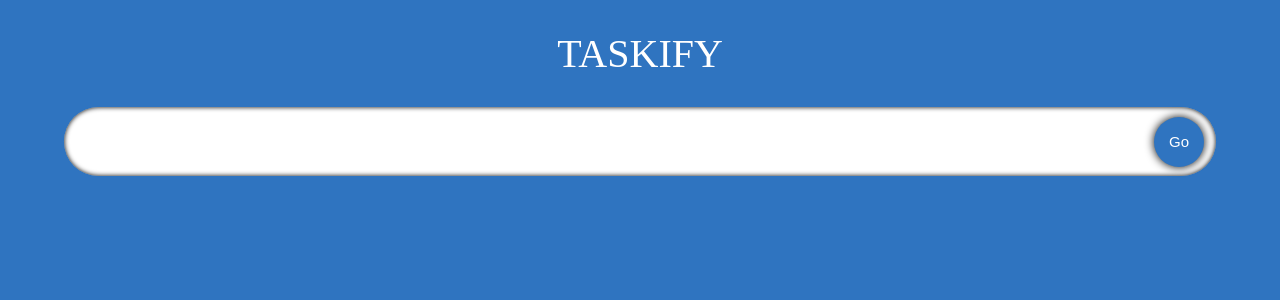
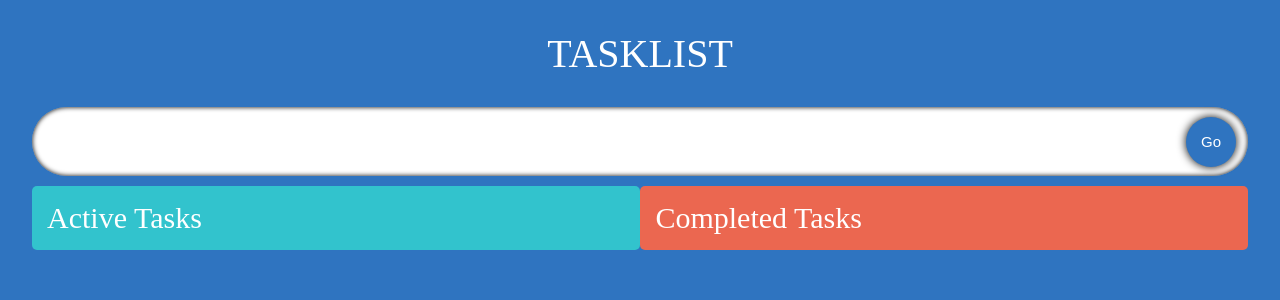
Before and after one commit to Cristian-Rosca/TypeScript-Kanban, a React (Create React App) app: page / in a window 1280 px wide. Shown: the top 300 px of the page. Built offline with nearby package versions, Linux system fonts and the light colour scheme; a web font is replaced by a local one.

Commit message:
add Active and Complete ToDoList components and imported css

```diff
--- a/src/App.tsx
+++ b/src/App.tsx
@@ -25,7 +25,7 @@
 
   return (
     <div className="App">
-      <span className="heading">Taskify</span>
+      <span className="heading">Tasklist</span>
       <InputField toDo={toDo} setToDo={setToDo} handleAdd={handleAdd}/>
       <ToDoList toDos={toDos} setToDos={setToDos}/>
     </div>
--- a/src/components/ToDoList.tsx
+++ b/src/components/ToDoList.tsx
@@ -12,15 +12,35 @@
 
 const ToDoList: React.FC<Props> = ({toDos, setToDos}) => {
     return (
-        <div className="toDos">
-            {toDos.map(toDo => (
-                <SingleToDo
-                toDo={toDo}
-                key={toDo.id}
-                toDos={toDos}
-                setToDos={setToDos}
-                />
-            ))}
+        <div className="container">
+            <div className="toDos">
+                <span className="toDos__heading">
+                    Active Tasks
+                </span>
+                {
+                    toDos.map((toDo) => (
+                        <SingleToDo
+                            toDo={toDo}
+                            toDos={toDos}
+                            key={toDo.id}
+                            setToDos={setToDos}/>
+                    ))
+                }
+            </div>
+            <div className="toDos remove">
+            <span className="toDos__heading">
+                    Completed Tasks
+                </span>
+                {
+                    toDos.map((toDo) => (
+                        <SingleToDo
+                            toDo={toDo}
+                            toDos={toDos}
+                            key={toDo.id}
+                            setToDos={setToDos}/>
+                    ))
+                }
+            </div>
         </div>
     )
 }
--- a/src/components/styles.css
+++ b/src/components/styles.css
@@ -1,14 +1,14 @@
 .input {
   display: flex;
-    width: 90%;
+  width: 95%;
   position: relative;
   align-items: center;
 }
 
 .input__box {
+  padding: 20px 30px;
   width: 100%;
   border-radius: 50px;
-    padding: 20px 30px;
   font-size: 25px;
   border: none;
   transition: 0.2s;
@@ -44,21 +44,59 @@
   box-shadow: 0 0 5px black;
 }
 
+.container {
+  width: 95%;
+  display: flex;
+  margin-top: 10px;
+  justify-content: space-between;
+  align-items: flex-start;
+}
+
 .toDos {
+  border-radius: 5px;
   display: flex;
-    justify-content: space-evenly;
-    width: 90%;
-    flex-wrap: wrap;
+  flex-direction: column;
+  width: 47.5%;
+  padding: 15px;
+  background-color: rgb(50, 195, 205);
+}
+
+.dragactive {
+  background-color: rgb(0, 221, 236);
+}
+
+.dragcomplete {
+  background-color: rgb(255, 38, 0);
+}
+
+.remove {
+  background-color: rgb(235, 103, 80);
+}
+
+.toDos__heading {
+  font-size: 30px;
+  /* text-align: center; */
+  color: white;
 }
 
 .toDos__single {
   display: flex;
-    width: 29.5%;
   border-radius: 5px;
   padding: 20px;
   margin-top: 15px;
   background-image: url("https://img.freepik.com/free-photo/crumpled-yellow-paper-background-close-up_60487-2390.jpg?size=626&ext=jpg");
+  transition: 0.2s;
 }
+
+.drag {
+  box-shadow: 0 0 20px black;
+}
+
+.toDos__single:hover {
+  box-shadow: 0 0 5px black;
+  transform: scale(1.03);
+}
+
 .toDos__single--text {
   flex: 1;
   padding: 5px;
@@ -76,9 +114,9 @@
   cursor: pointer;
 }
 
-  @media (max-width: 1200px) {
-    .toDos__single {
-      width: 40%;
+@media (max-width: 1100px) {
+  .toDos {
+    width: 45%;
   }
 }
 
@@ -86,10 +124,12 @@
   .input {
     width: 95%;
   }
+  .container {
+    width: 95%;
+    flex-direction: column;
+  }
   .toDos {
     width: 95%;
-    }
-    .toDos__single {
-      width: 100%;
+    margin-bottom: 10px;
   }
 }
```
Lines whose indentation alone changed are shown as unchanged.
